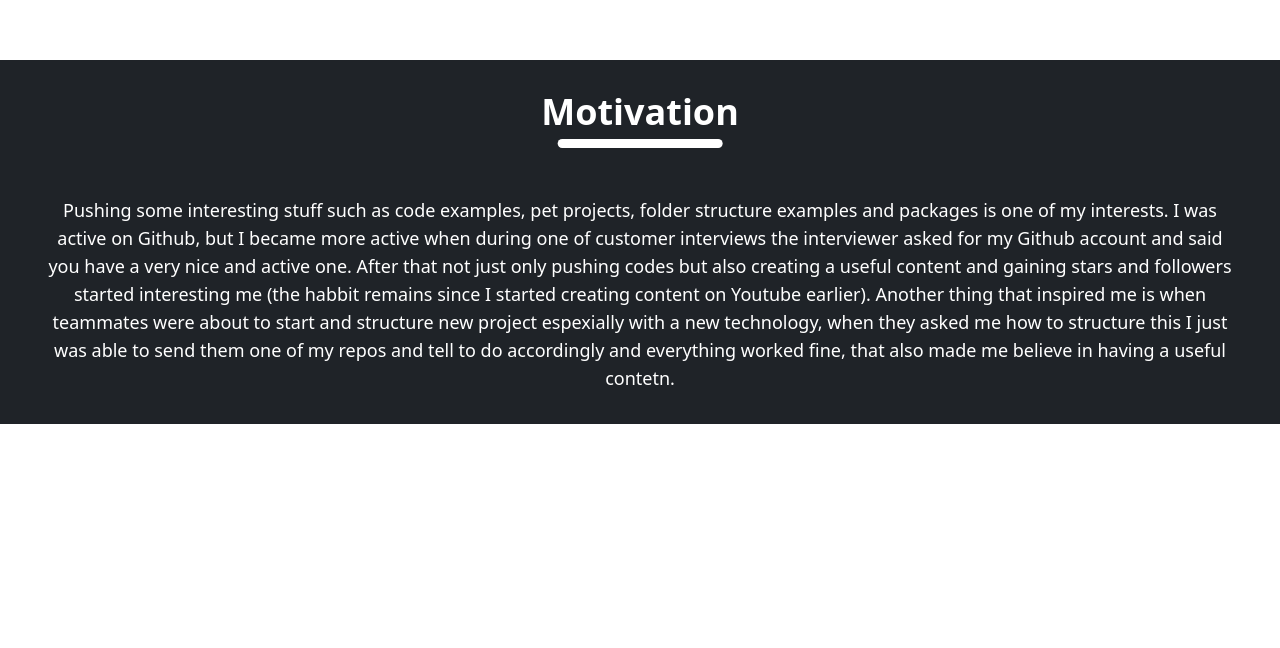
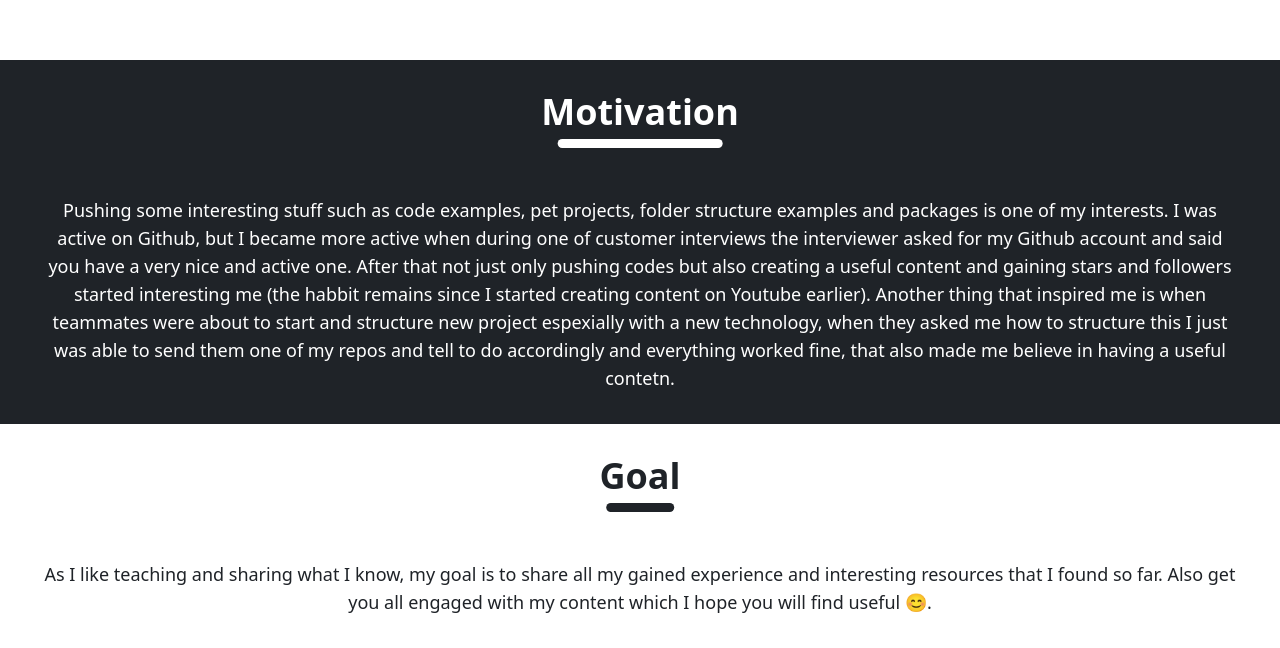
Before and after one commit to AlbertArakelyan/jssumit-albertarakelyan, a website built with Vite: page index.html in a window 1280 px wide. Shown: the part 740-1388 px from the top of the page. Before the commit the page ends 1164 px from the top, so only its background shows below. Built offline with nearby package versions, Linux system fonts and the light colour scheme.

Commit message:
added goal section

```diff
--- a/index.html
+++ b/index.html
@@ -102,6 +102,16 @@
       </div>
     </div>
   </section>
+  <section id="goal" class="py-8 text-primary">
+    <div class="wrapper">
+      <div class="flex flex-col items-center justify-start">
+        <h2 class="section-title after:bg-primary">Goal</h2>
+        <p class="text-center text-lg">
+          As I like teaching and sharing what I know, my goal is to share all my gained experience and interesting resources that I found so far. Also get you all engaged with my content which I hope you will find useful 😊.
+        </p>
+      </div>
+    </div>
+  </section>
 </body>
 
 </html>
```
